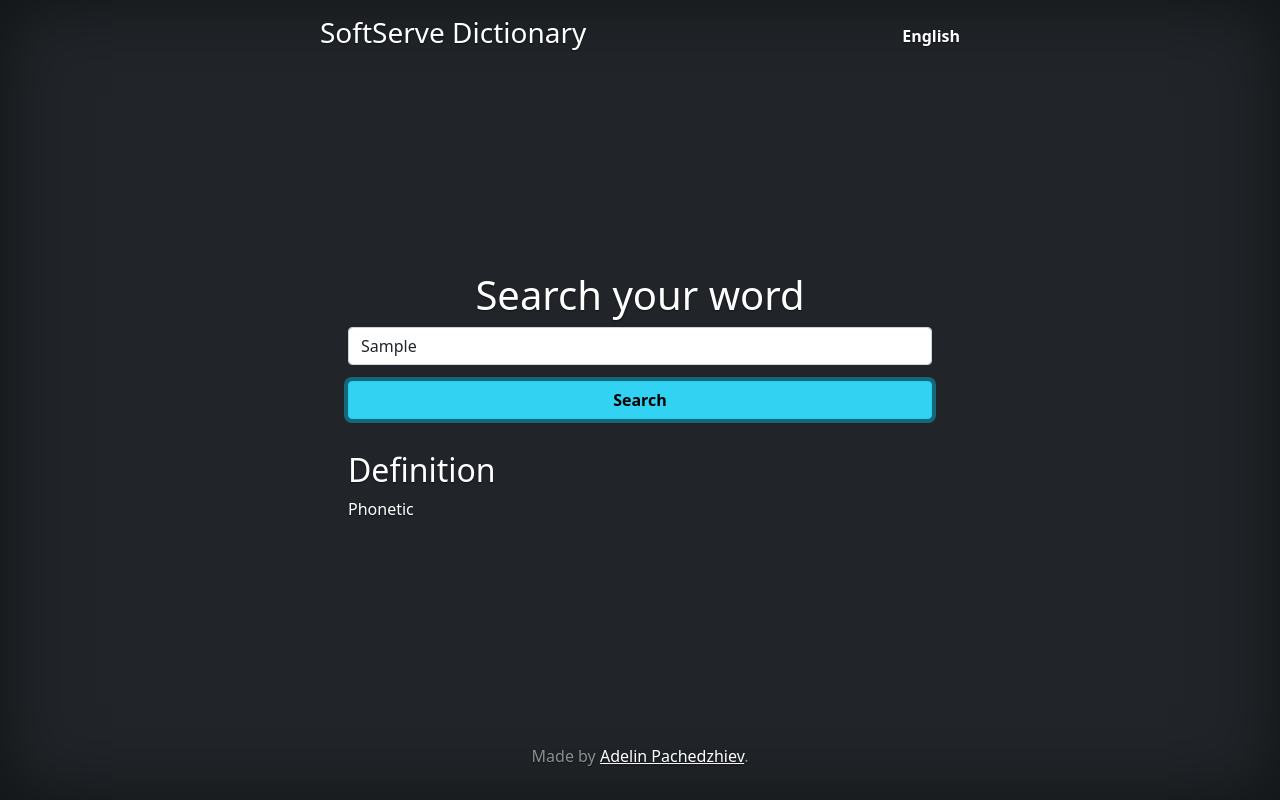
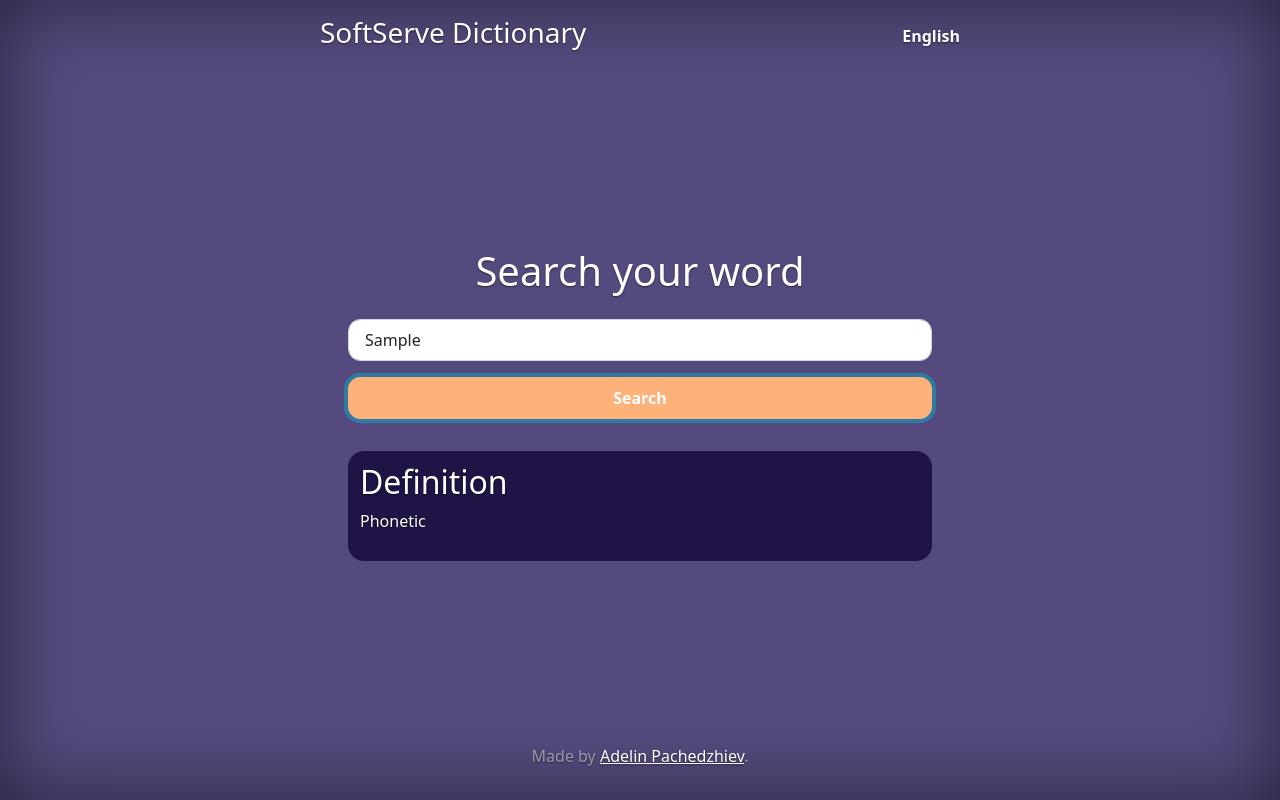
Before and after one commit to Adelin-Pachedzhiev/single-page-weather-site, a plain HTML site: page index.html in a window 1280 px wide. Both pictures are taken after typing "Sample" into the empty fields and a click on the button "Search". Drawn offline with nearby package versions, Linux system fonts and the light colour scheme; no server answers.

Commit message:
adding final styling

```diff
--- a/cover.css
+++ b/cover.css
@@ -16,15 +16,16 @@
  * Base structure
  */
 
+ /* 4F4789 */
+ /* #55917F */
 body {
+  background-color: #544A7D;
   text-shadow: 0 .05rem .1rem rgba(0, 0, 0, .5);
   box-shadow: inset 0 0 5rem rgba(0, 0, 0, .5);
-  /* min-height: 100%; added */
 }
 
 .cover-container {
   max-width: 42em;
-  /* min-height: 100%; added */
 }
 
 
@@ -69,3 +70,38 @@ body {
 
 
 }
+.word-details,
+.definition,
+.errors{
+  border-radius: 1rem;
+  background: #201345;
+  padding: 0.75rem;
+  /* margin: 0.5rem; */
+
+}
+
+.definition + .definition,
+.word-details + .definition,
+.errors{
+  margin: 1rem 0;
+}
+#input{
+  margin: 0.75rem 4rem 0 0;
+  border-radius: 0.75rem;
+  padding: 0.5rem 1rem;
+
+}
+
+#search-button{
+  background: #FFB17A;
+  border-color: #FFB17A;
+  border-radius: 0.75rem;
+  padding: 0.5rem;
+
+}
+
+#search-button:hover{
+  background-color: #dd9867;
+  border-color: #dd9867;
+
+}
--- a/index.html
+++ b/index.html
@@ -15,65 +15,47 @@
     <!-- Bootstrap core CSS -->
     <link href="https://cdn.jsdelivr.net/npm/bootstrap@5.0.2/dist/css/bootstrap.min.css" rel="stylesheet" integrity="sha384-EVSTQN3/azprG1Anm3QDgpJLIm9Nao0Yz1ztcQTwFspd3yD65VohhpuuCOmLASjC" crossorigin="anonymous">
 
-    <!-- <style>
-      .bd-placeholder-img {
-        font-size: 1.125rem;
-        text-anchor: middle;
-        -webkit-user-select: none;
-        -moz-user-select: none;
-        user-select: none;
-      }
 
-      @media (min-width: 768px) {
-        .bd-placeholder-img-lg {
-          font-size: 3.5rem;
-        }
-
-
-      }
-    </style> -->
 
 
     <!-- Custom styles for this template -->
     <link href="cover.css" rel="stylesheet">
   </head>
-  <body class="d-flex text-center min-vh-100 text-white bg-dark">
+  <body class="d-flex text-center min-vh-100 text-white">
 
     <div class="cover-container d-flex w-100 min-vh-100 p-3 mx-auto flex-column">
       <header class="mb-auto">
         <div>
           <h3 class="float-md-start mb-0">SoftServe Dictionary</h3>
           <nav class="nav nav-masthead justify-content-center float-md-end">
-            <!-- <a class="nav-link active" aria-current="page" href="#">Home</a> -->
             <p class="nav-link active" aria-current="page">English</p>
-            <!-- <a class="nav-link" href="#">Features</a>
-            <a class="nav-link" href="#">Contact</a> -->
           </nav>
         </div>
       </header>
 
       <main class="px-3">
-        <h1>Search your word</h1>
+        <h1 class="mb-4">Search your word</h1>
 
         <div class="container lead">
           <div class = "form-outline ">
               <input id="input" class= "form-control "type="text" placeholder="Type your word..." name="search">
               <p class="lead">
-                <button id="search-button" class="btn btn-info fw-bold col-12 mt-3 mb-3" type="button">Search</button>
+                <button id="search-button" class="btn btn-info fw-bold col-12 mt-3 mb-3 text-white" type="button">Search</button>
               </p>
           </div>
         </div>
+        <div class="container">
+          <div id="definitions" class="definitions  text-start">
 
-        <div id="definitions" class="definitions container  text-start">
+            <div id="word-details" class="word-details">
+              <h2>Definition</h2>
+              <p>Phonetic</p>
+            </div>
 
-          <div id="word-details" class="word">
-            <h2>Definition</h2>
-            <p>Phonetic</p>
           </div>
-
-        </div>
-        <div id="errors">
-          Word not found.
+            <div id="errors" class="errors">
+              Word not found.
+            </div>
         </div>
 
       </main>
--- a/requests.js
+++ b/requests.js
@@ -10,12 +10,11 @@ definitionsElement.style.display = "None";
 
 button.addEventListener("click", searchWord);
 
-
 let lastWordSearched = "";
 
 //checks if given word is alphabetic
 function isAlpha(str) {
-    return /^[a-zA-Z()]+$/.test(str);
+    return /^[a-z A-Z()]+$/.test(str);
   }
 
 // gets the word from the user
@@ -87,7 +86,12 @@ function writeDefinition(wordObj){
 
     const word = document.getElementById("word-details");
     word.getElementsByTagName("h2")[0].textContent = wordObj[0].word;
-    word.getElementsByTagName("p")[0].textContent = wordObj[0].phonetic
+    try{
+        word.getElementsByTagName("p")[0].textContent = wordObj[0].phonetics[0].text;
+        word.getElementsByTagName("p")[0].style.display= "Block";
+    } catch{
+        word.getElementsByTagName("p")[0].style.display= "None";
+    }
 
     for (const definition of wordObj) {
 
```
